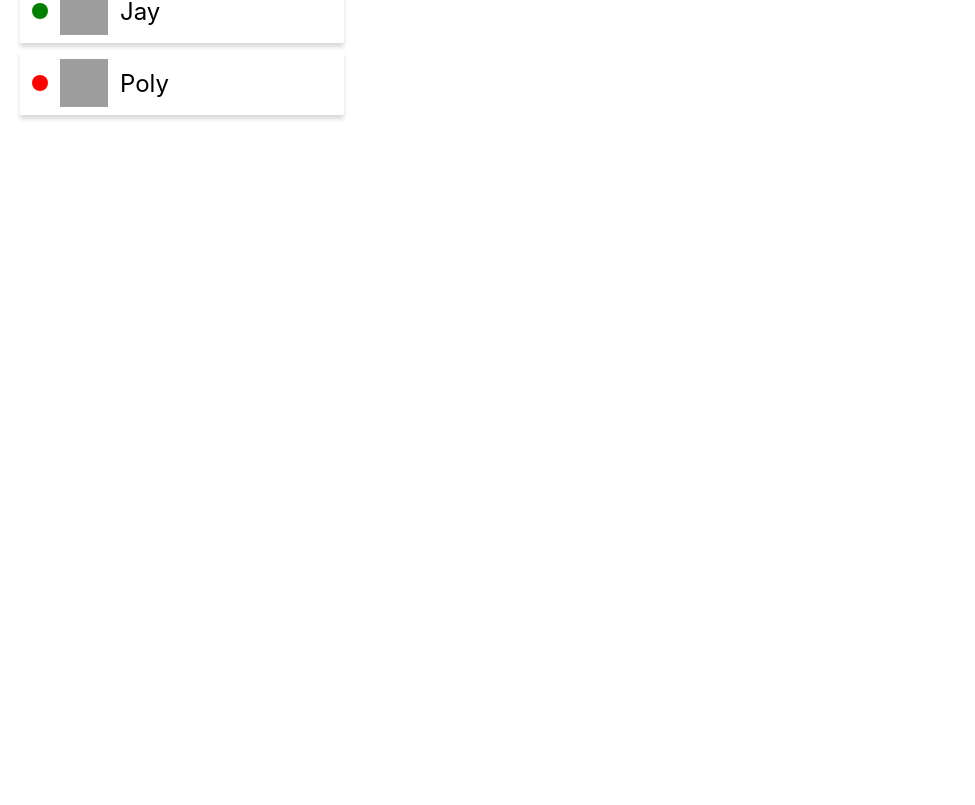
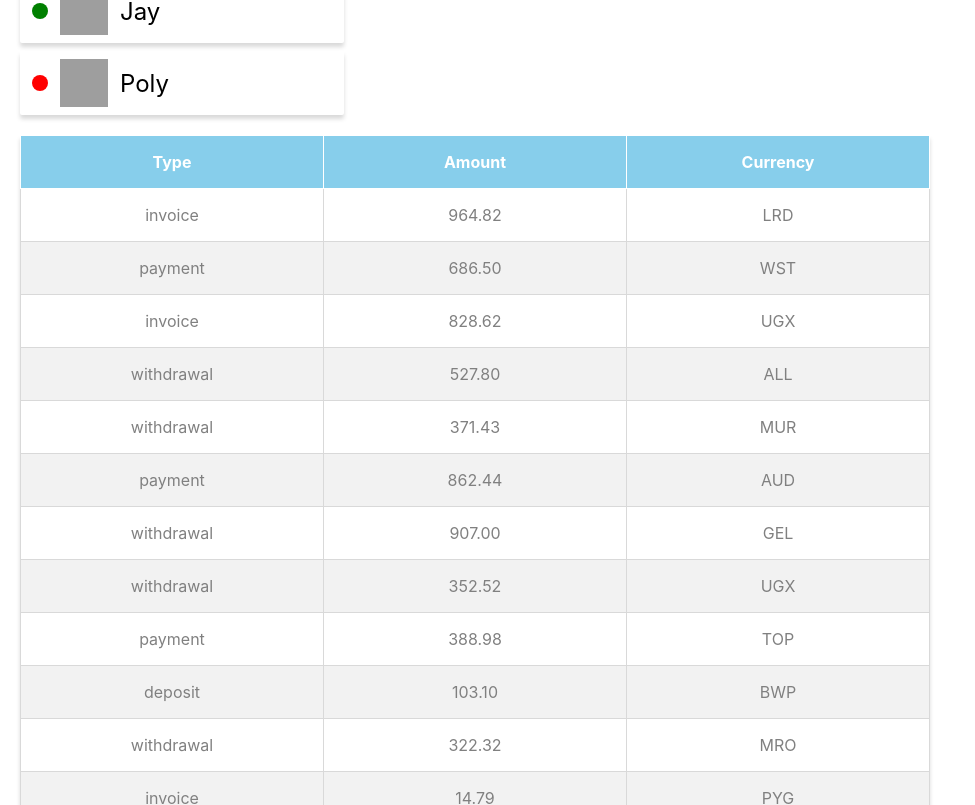
Before and after one commit to LarysaHliieva/goit-react-hw-01-components, a React (Create React App) app: page / in a window 1280 px wide. Shown: the part 1015-1820 px from the top of the page, without its empty margins (0-975 px from the left). Before the commit the page ends 1150 px from the top, so only its background shows below. Built offline with nearby package versions, Linux system fonts and the light colour scheme; grey boxes are pictures that could not be loaded.

Commit message:
finished TransactionHistory

```diff
--- a/src/components/App.jsx
+++ b/src/components/App.jsx
@@ -1,10 +1,12 @@
 import Profile from 'components/Profile/Profile';
 import Statistics from 'components/Statistics/Statistics';
 import FriendList from 'components/FriendList/FriendList';
+import TransactionHistory from 'components/TransactionHistory/TransactionHistory';
 
 import user from 'data/user.json';
 import data from 'data/data.json';
 import friends from 'data/friends.json';
+import transactions from 'data/transactions.json';
 
 export const App = () => {
   return (
@@ -19,6 +21,7 @@ export const App = () => {
       <Statistics title="Upload stats" stats={data} />
       <Statistics stats={data} />
       <FriendList friends={friends} />
+      <TransactionHistory items={transactions} />
     </>
   );
 };
--- /dev/null
+++ b/src/components/TransactionHistory/TransactionHistory.jsx
@@ -0,0 +1,40 @@
+import PropTypes from 'prop-types';
+
+import css from './TransactionHistory.module.css';
+
+const TransactionHistory = ({ items = [] }) => {
+  return (
+    <table className={css.transactionHistory}>
+      <thead className={css.thead}>
+        <tr>
+          <th>Type</th>
+          <th>Amount</th>
+          <th>Currency</th>
+        </tr>
+      </thead>
+
+      <tbody className={css.tbody}>
+        {items.map(({ id, type, amount, currency }) => (
+          <tr key={id}>
+            <td>{type}</td>
+            <td>{amount}</td>
+            <td>{currency}</td>
+          </tr>
+        ))}
+      </tbody>
+    </table>
+  );
+};
+
+TransactionHistory.propTypes = {
+  items: PropTypes.arrayOf(
+    PropTypes.shape({
+      id: PropTypes.string,
+      type: PropTypes.string,
+      amount: PropTypes.string,
+      currency: PropTypes.string,
+    })
+  ),
+};
+
+export default TransactionHistory;
--- /dev/null
+++ b/src/components/TransactionHistory/TransactionHistory.module.css
@@ -0,0 +1,24 @@
+.transactionHistory {
+  margin: 20px;
+  border-collapse: collapse;
+  box-shadow: 0px 4px 4px rgba(0, 0, 0, 0.15);
+}
+
+th {
+  width: 300px;
+  height: 50px;
+  background-color: skyBlue;
+  color: white;
+  border: 1px solid white;
+}
+
+.tbody td {
+  height: 50px;
+  text-align: center;
+  color: grey;
+  border: 1px solid #d9d9d9;
+}
+
+.tbody tr:nth-child(2n) {
+  background-color: #f2f2f2;
+}
```
